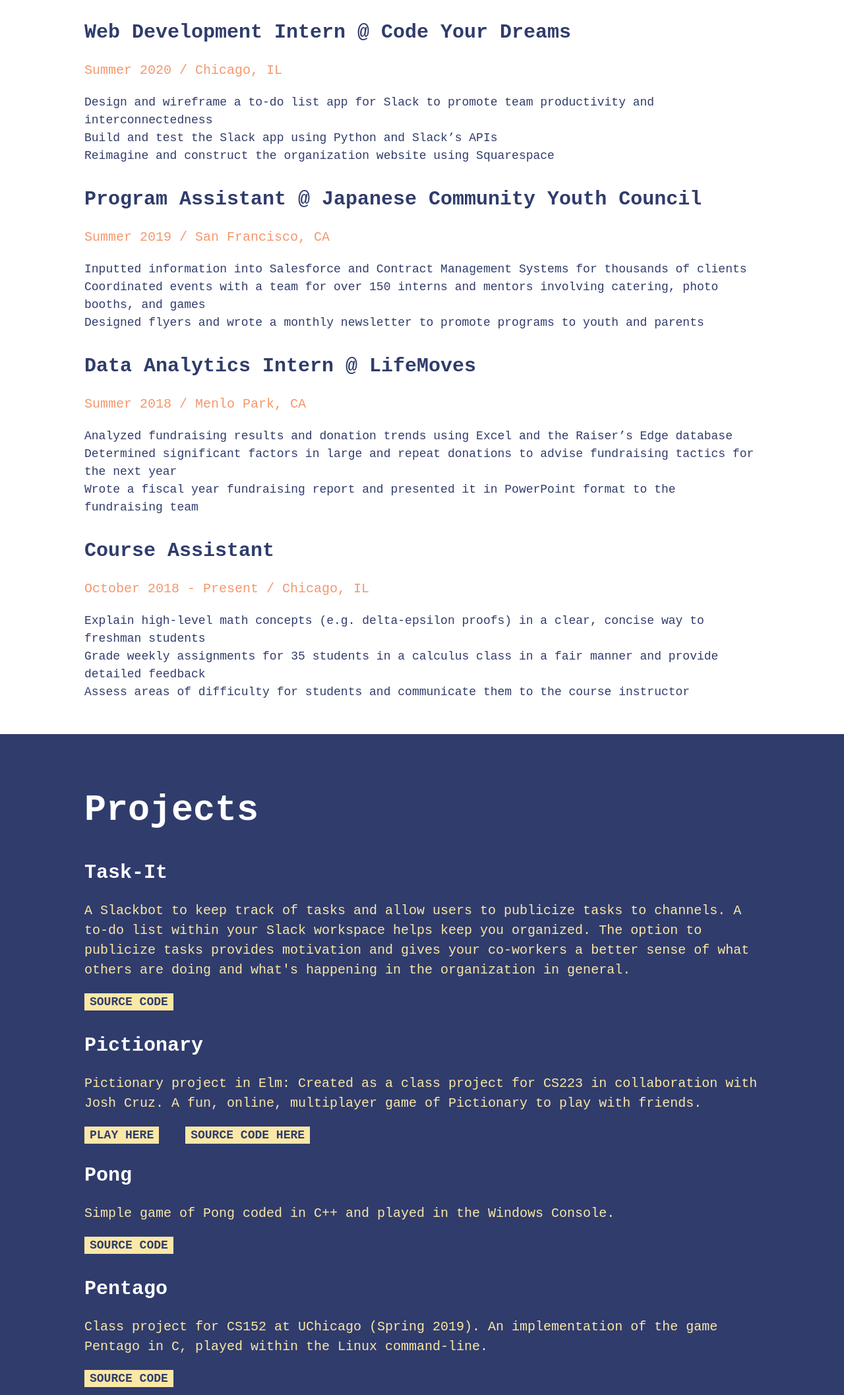
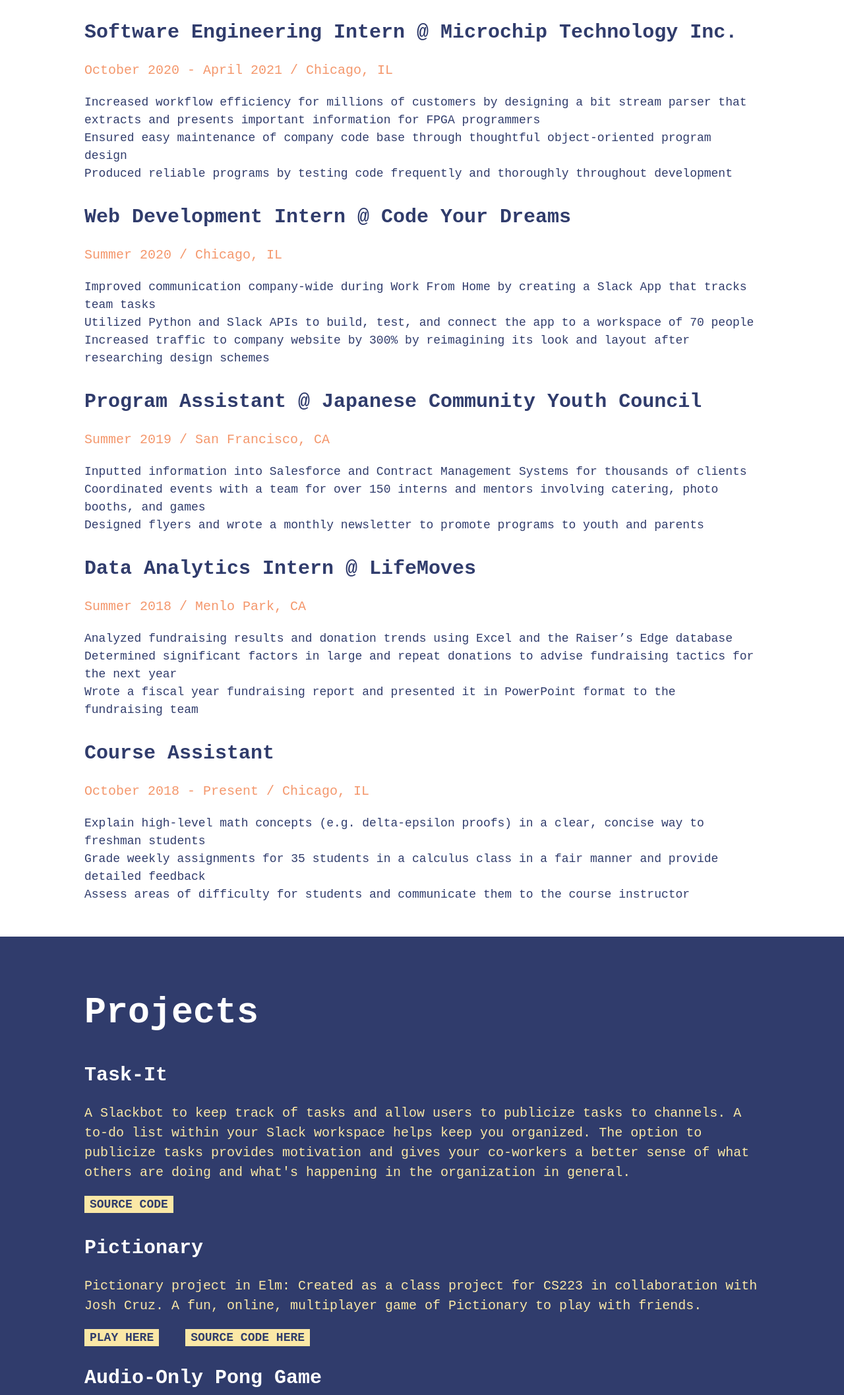
Before and after one commit to mandyla808/mandyla808.github.io, a plain HTML site: page index.html in a window 1280 px wide. Shown: the part 1968-4083 px from the top of the page at 66% size. Drawn offline with Linux system fonts and the light colour scheme.

Commit message:
updated experience

```diff
--- a/index.html
+++ b/index.html
@@ -46,9 +46,9 @@
           developing elegant proofs. I then discovered the magic of coding in
           my first CS course. I really enjoy using the problem solving
           skills I've developed in math classes to build interesting and useful
-          programs! Now I am pursuing degrees in Computer Science and Mathematics
-          from UChicago. I am going into my 4th year this fall, and expect to
-          graduate in June 2021.
+          programs! In a few months, I will graduate from UChicago with degrees
+          in Computer Science and Mathematics. I look forward to starting as a
+          Back-End Developer at IBM in July.
         </p>
         <ul>
           <li><a href="/img/Resume.pdf"
@@ -108,14 +108,27 @@
     <section id="work">
       <div class="container">
         <h1>Work Experience</h1>
+        <h3>Software Engineering Intern @ Microchip Technology Inc.</h3>
+        <p>October 2020 - April 2021 / Chicago, IL</p>
+        <ul>
+          <li>Increased workflow efficiency for millions of customers by
+            designing a bit stream parser that extracts and presents important
+            information for FPGA programmers </li>
+          <li>Ensured easy maintenance of company code base through thoughtful
+            object-oriented program design</li>
+          <li>Produced reliable programs by testing code frequently and
+            thoroughly throughout development</li>
+        </ul>
+
         <h3>Web Development Intern @ Code Your Dreams</h3>
         <p>Summer 2020 / Chicago, IL</p>
         <ul>
-          <li>Design and wireframe a to-do list app for Slack to promote team
-            productivity and interconnectedness </li>
-          <li>Build and test the Slack app using Python and Slack’s APIs </li>
-          <li>Reimagine and construct the organization website using
-            Squarespace</li>
+          <li>Improved communication company-wide during Work From Home by
+            creating a Slack App that tracks team tasks </li>
+          <li>Utilized Python and Slack APIs to build, test, and connect the
+            app to a workspace of 70 people </li>
+          <li>Increased traffic to company website by 300% by reimagining its
+            look and layout after researching design schemes</li>
         </ul>
 
         <h3>Program Assistant @ Japanese Community Youth Council</h3>
@@ -180,9 +193,11 @@
         </ul>
         <br>
 
-        <h3>Pong</h3>
-        <p>Simple game of Pong coded in C++ and played in the Windows Console. </p>
-        <a href="https://github.com/mandyla808/Pong"
+        <h3>Audio-Only Pong Game</h3>
+        <p>A reimagining of the classic game of Pong to be accessible for blind
+          individuals. Uses vocal pitch and volume as input to control paddles
+          and output to represent ball location. </p>
+        <a href="https://github.com/mandyla808/Audio-Only-Pong"
           target="_blank">Source Code</a>
         <br>
 
@@ -208,7 +223,7 @@
     </section>
 
     <footer>
-      <p>Created and Designed by Mandy La, Copyright &copy; 2020</p>
+      <p>Created and Designed by Mandy La, Copyright &copy; 2021</p>
     </footer>
 
     <!--  Skills section yet to be added
```
Also changed, not shown: 1 other file.
